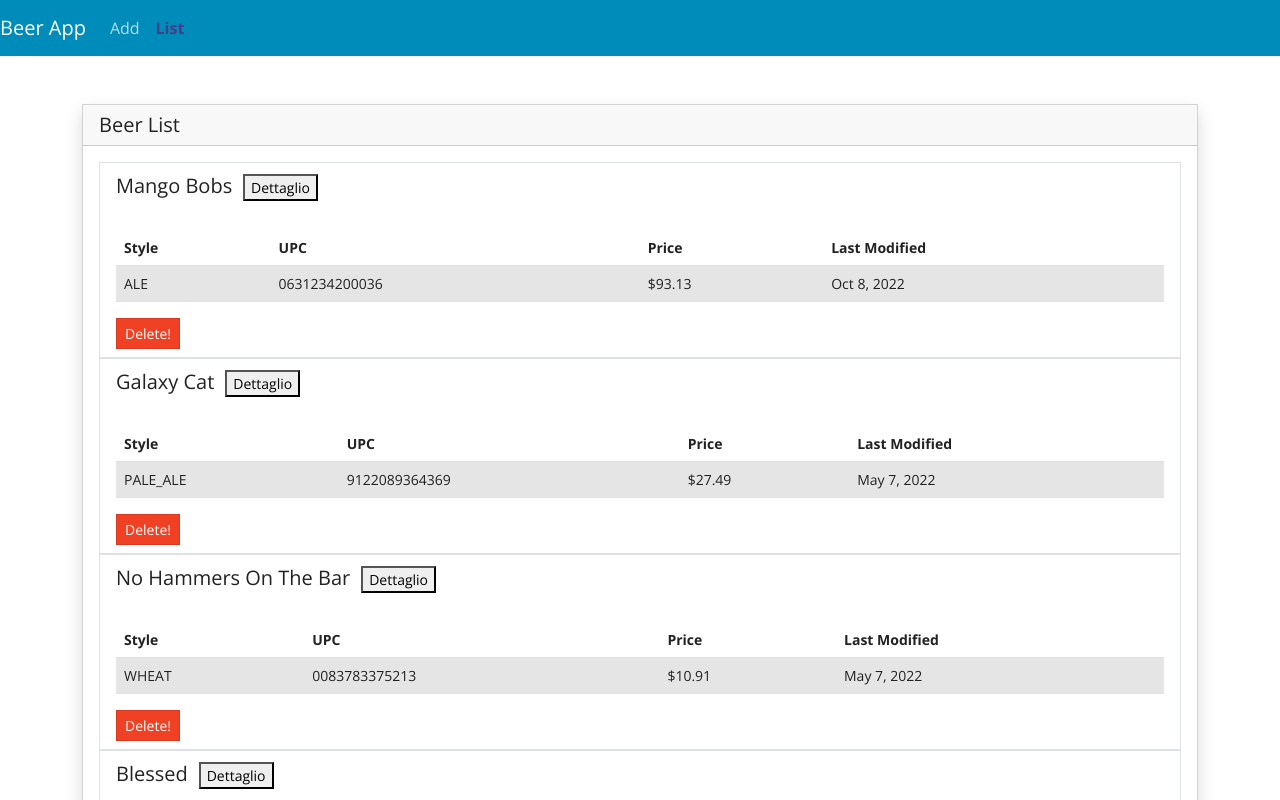
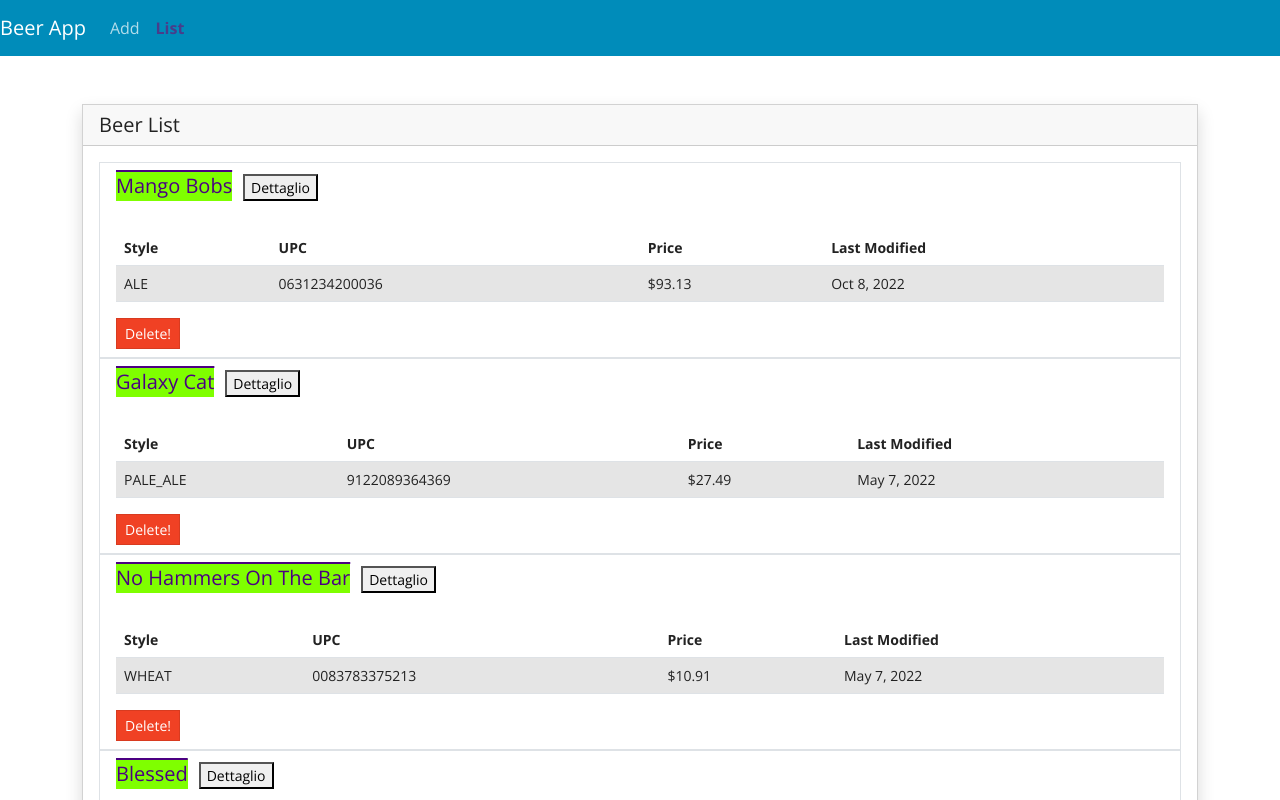
Before and after one commit to ffiorentino12/angular-project, an Angular app: page /list in a window 1280 px wide. Shown: the top 800 px of the page. Built offline with nearby package versions, Linux system fonts and the light colour scheme.

Commit message:
2 files modified

```diff
--- a/src/app/component/beer/beer.component.css
+++ b/src/app/component/beer/beer.component.css
@@ -0,0 +1,6 @@
+.titolo {
+  color:indigo;
+  background-color: chartreuse;
+  text-decoration:overline;
+  cursor:pointer ;
+}
--- a/src/app/component/beer/beer.component.html
+++ b/src/app/component/beer/beer.component.html
@@ -1,6 +1,6 @@
 <li class="list-group-item">
   <div>
-    <label class="lead mb-2">{{ beer.beerName }}</label>
+    <label class="titolo lead mb-2">{{ beer.beerName }}</label>
     &nbsp;
     <button (click)="cliccato.emit(beer)"> Dettaglio </button>
 
```
